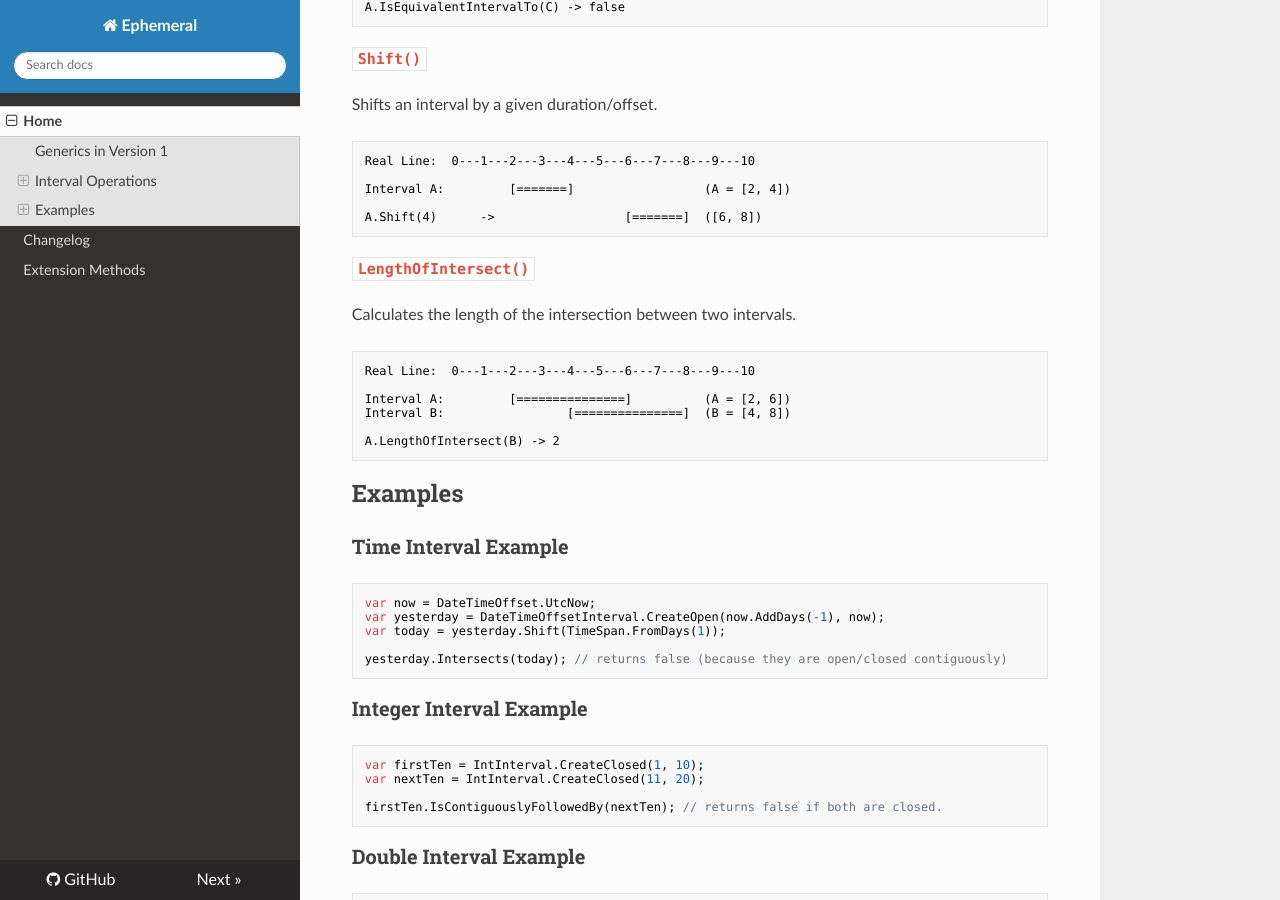
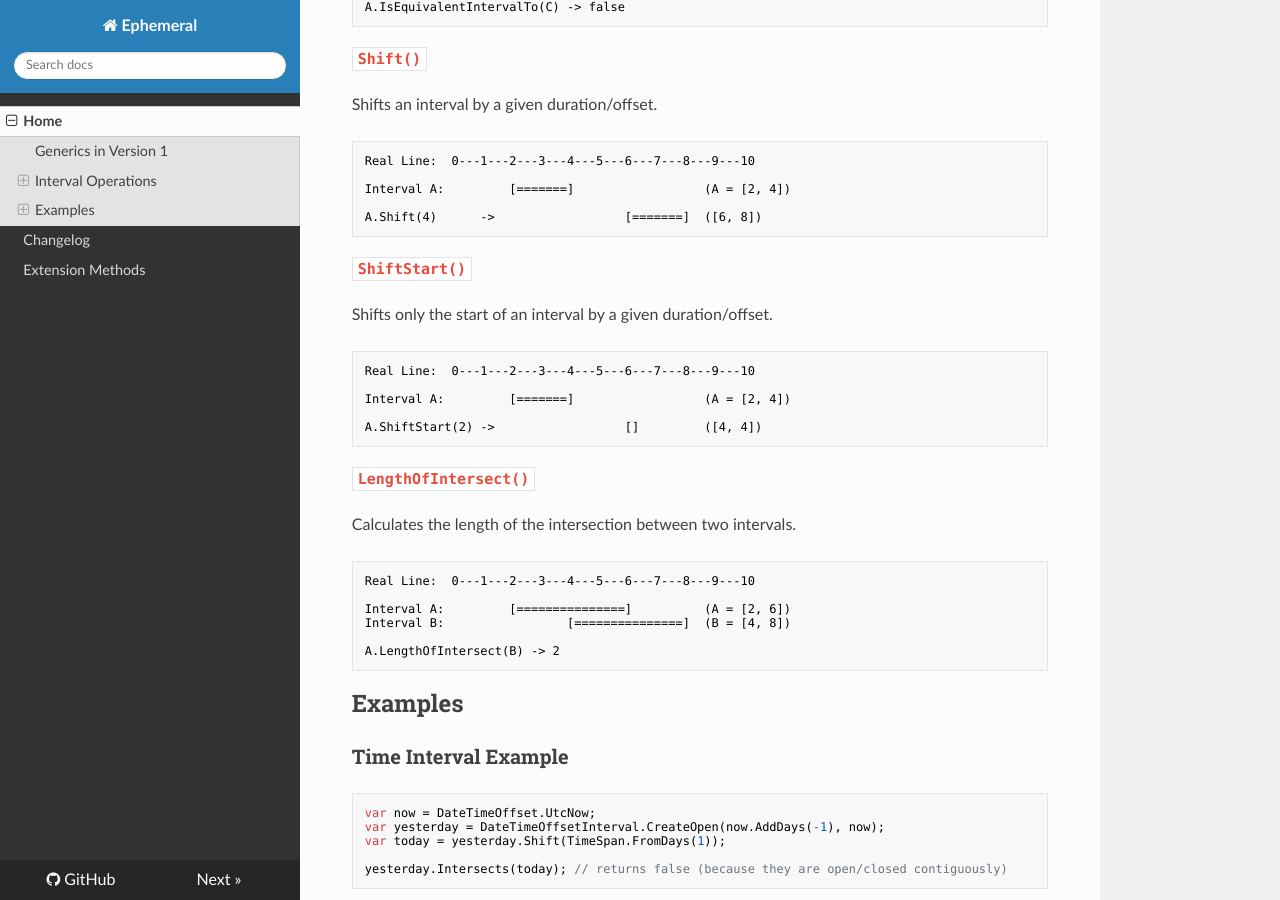
Before and after one commit to marsop/ephemeral, an MkDocs documentation site: the page built from docs/index.md, in a window 1280 px wide and 900 px high, scrolled down 3600 px. Built offline with MkDocs 1.6.1, drawn with Linux system fonts in a browser that asks for light colours; nearby versions of some CDN libraries.

Commit message:
docs: add ShiftStart() example to documentation
Adds a new example section for the `ShiftStart()` interval operation
to both `README.md` and `docs/index.md` to improve documentation coverage,
per the request to add one documentation improvement per PR.

Co-authored-by: google-labs-jules[bot] <161369871+google-labs-jules[bot]@users.noreply.github.com>

````diff
--- a/docs/index.md
+++ b/docs/index.md
@@ -157,6 +157,16 @@ Interval A:         [=======]                  (A = [2, 4])
 A.Shift(4)      ->                  [=======]  ([6, 8])
 ```
 
+### `ShiftStart()`
+Shifts only the start of an interval by a given duration/offset.
+```text
+Real Line:  0---1---2---3---4---5---6---7---8---9---10
+
+Interval A:         [=======]                  (A = [2, 4])
+
+A.ShiftStart(2) ->                  []         ([4, 4])
+```
+
 ### `LengthOfIntersect()`
 Calculates the length of the intersection between two intervals.
 ```text
````
Also changed, not shown: README.md (+10 -0 lines).
